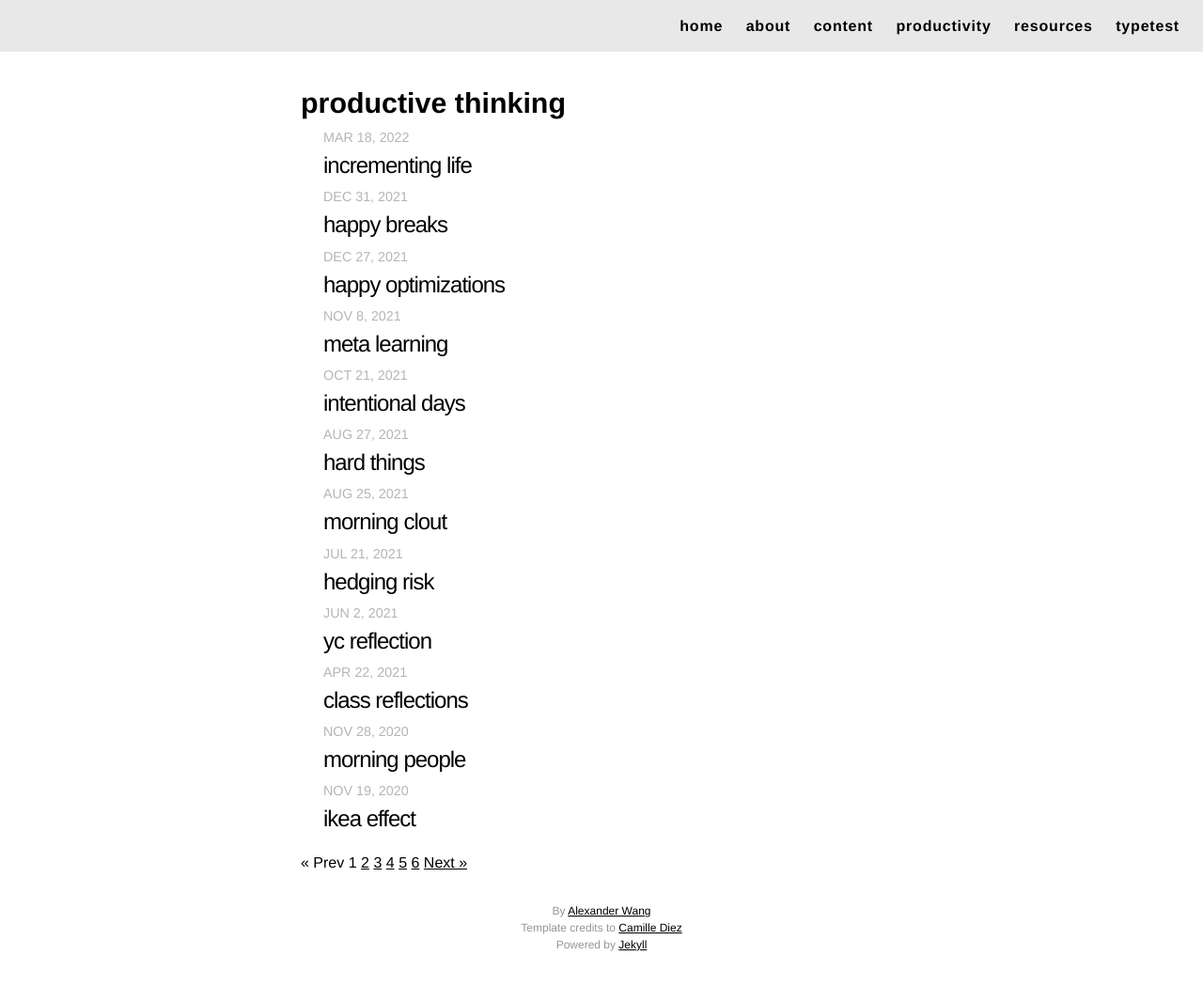
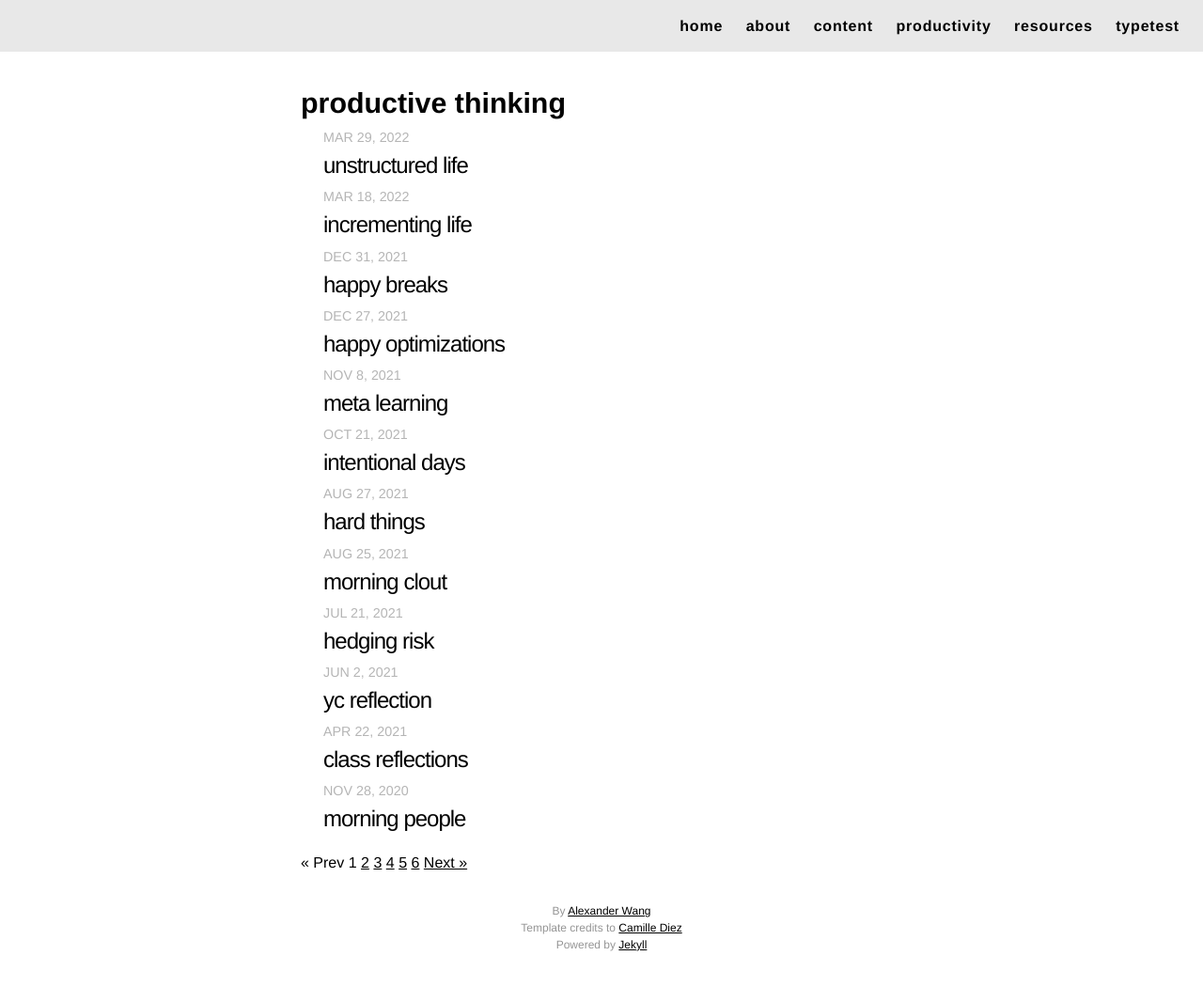
Before and after one commit to alexjwang/personal-blog, a Jekyll site: the page built from index.html, in a window 1280 px wide. Shown: the whole page at 94% size. Built offline with Jekyll 4.4.1, drawn with Linux system fonts in a browser that asks for light colours; nearby versions of some CDN libraries; the list of posts is cut into pages by our own code.

Commit message:
fixing relative paths

```diff
--- a/_posts/2022-03-18-incrementing-life.markdown
+++ b/_posts/2022-03-18-incrementing-life.markdown
@@ -17,7 +17,7 @@
 
 I visited my friends in NYC! Too much stuff happened to recap every detail for the week, but it was really nice.
 
-![NYC]({{"assets/images/IMG_7801.jpg" | prepend: site.baseurl }})
+![NYC]({{"/assets/images/IMG_7801.jpg" | prepend: site.baseurl }})
 
 ## 3-28
 
--- /dev/null
+++ b/_posts/2022-03-29-unstructured-life.markdown
@@ -0,0 +1,8 @@
+---
+layout: post
+title: "unstructured life"
+date: 2022-03-29
+categories:
+---
+
+##
```
Also changed, not shown: other parts of _posts/2022-03-18-incrementing-life.markdown (+1 -1 lines).
